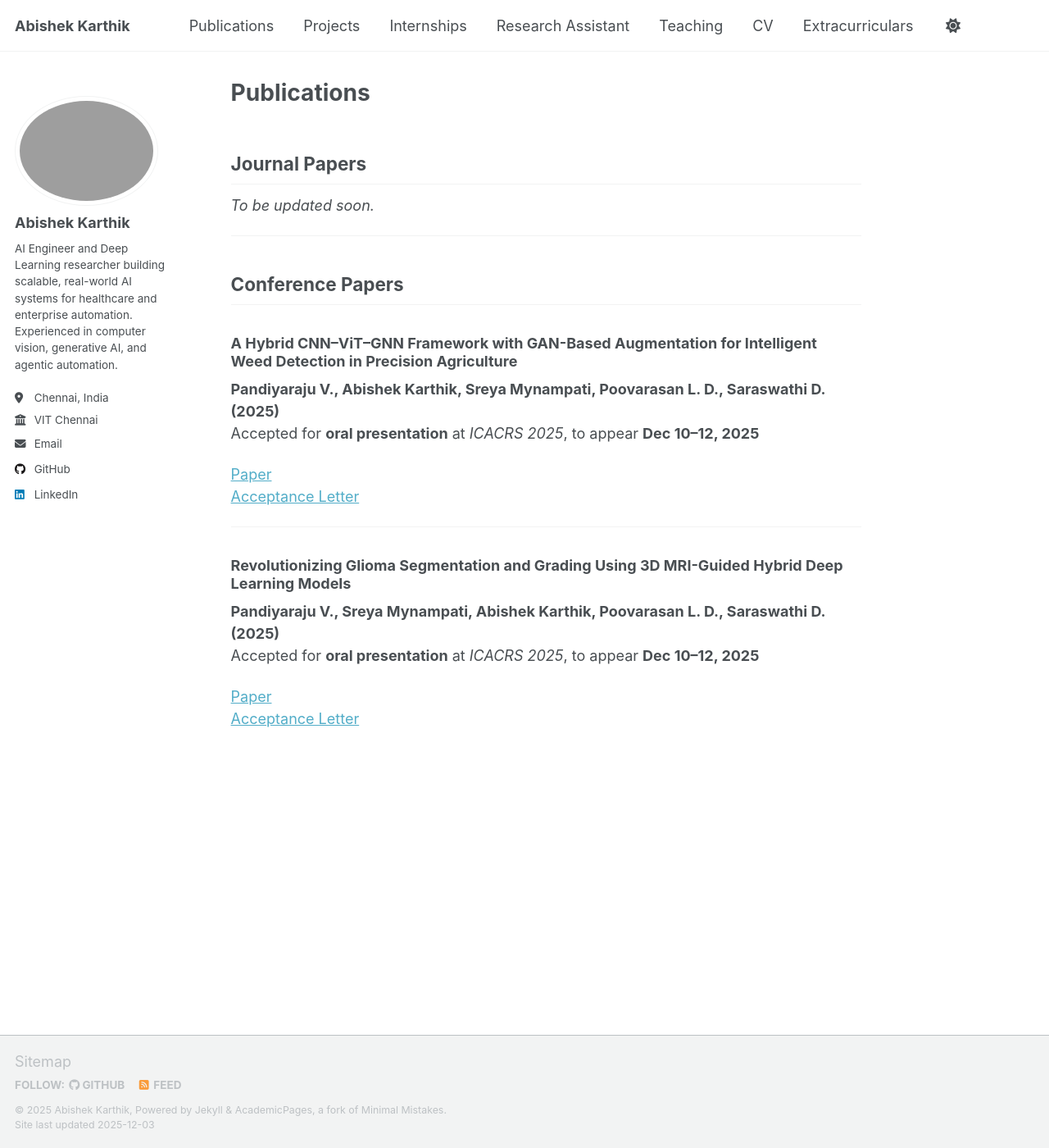
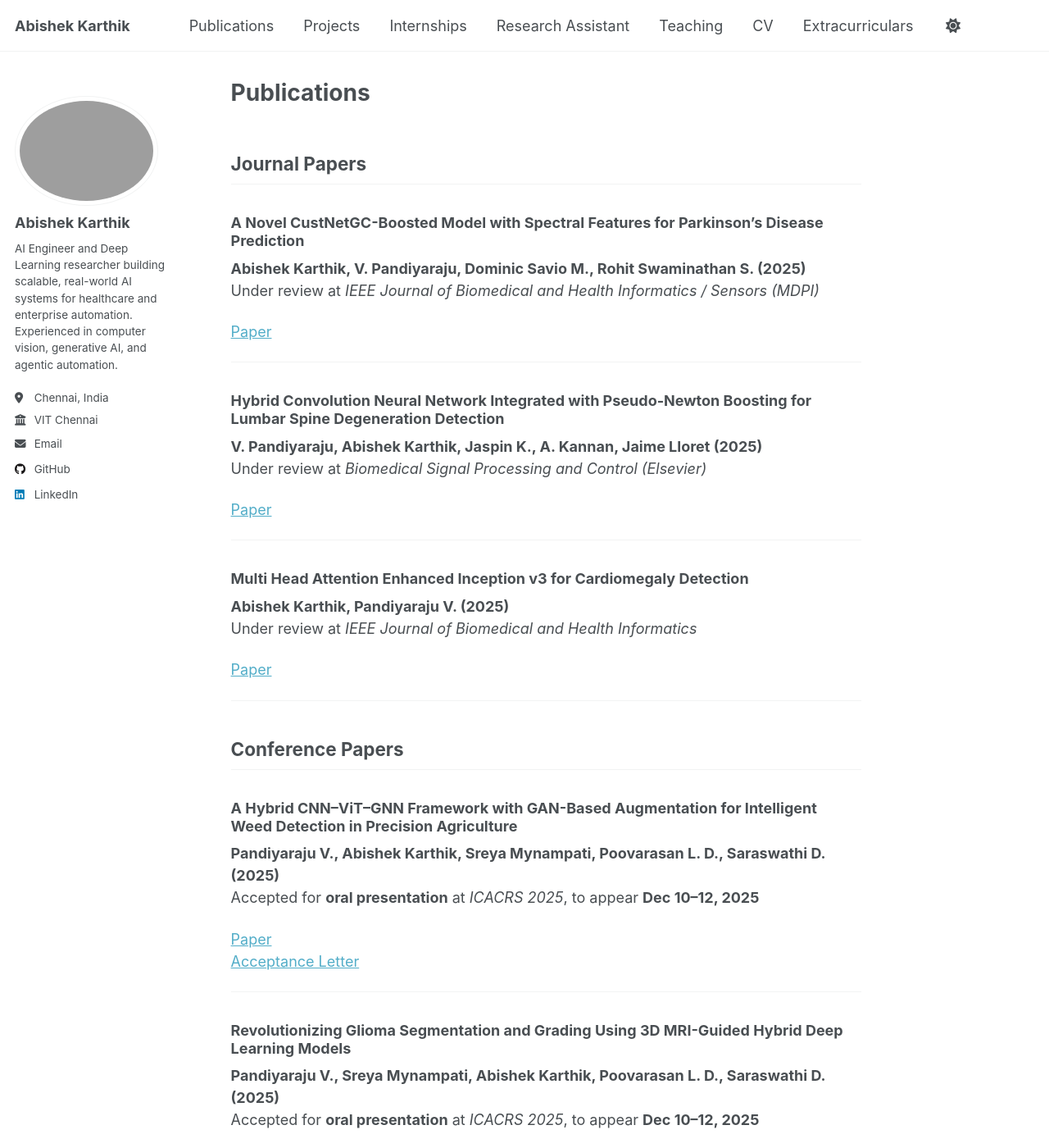
Before and after one commit to Abishekkarthik07/abishekkarthik07.github.io, a Jekyll site: the page built from _pages/publications.md, in a window 1280 px wide and 1400 px high. Shown: the whole window at 82% size. Built offline with Jekyll 4.4.1, drawn with Linux system fonts in a browser that asks for light colours; a script that is not in the unit is left out; some of the changed text lies outside the part shown.

Commit message:
Update publications: add journal and conference papers

```diff
--- a/_pages/publications.md
+++ b/_pages/publications.md
@@ -7,7 +7,27 @@ permalink: /publications/
 
 ## Journal Papers
 
-_To be updated soon._
+### **A Novel CustNetGC-Boosted Model with Spectral Features for Parkinson's Disease Prediction**
+**Abishek Karthik, V. Pandiyaraju, Dominic Savio M., Rohit Swaminathan S. (2025)**
+Under review at *IEEE Journal of Biomedical and Health Informatics / Sensors (MDPI)*
+
+[Paper](https://arxiv.org/abs/2511.15485)
+
+---
+
+### **Hybrid Convolution Neural Network Integrated with Pseudo-Newton Boosting for Lumbar Spine Degeneration Detection**
+**V. Pandiyaraju, Abishek Karthik, Jaspin K., A. Kannan, Jaime Lloret (2025)**
+Under review at *Biomedical Signal Processing and Control (Elsevier)*
+
+[Paper](https://arxiv.org/abs/2511.13877)
+
+---
+
+### **Multi Head Attention Enhanced Inception v3 for Cardiomegaly Detection**
+**Abishek Karthik, Pandiyaraju V. (2025)**
+Under review at *IEEE Journal of Biomedical and Health Informatics*
+
+[Paper](https://arxiv.org/abs/2511.20101)
 
 ---
 
@@ -28,3 +48,19 @@ Accepted for **oral presentation** at *ICACRS 2025*, to appear **Dec 10–12, 20
 
 [Paper](https://arxiv.org/abs/2511.21673)
 [Acceptance Letter](/files/Acceptance Letter ICACRS079.pdf)
+
+---
+
+### **Explainable AI for Diabetic Retinopathy Detection Using Deep Learning with Attention Mechanisms and Fuzzy Logic-Based Interpretability**
+**Abishek Karthik, V. Pandiyaraju, Sreya Mynampati (2025)**
+Under review at *IEEE International Conference on Biomedical Engineering & Healthcare*
+
+[Paper](https://arxiv.org/abs/2511.16294)
+
+---
+
+### **Unified Deep Learning Platform for Dust and Fault Diagnosis in Solar Panels Using Thermal and Visual Imaging**
+**Abishek Karthik, Sreya Mynampati, Pandiyaraju V. (2025)**
+Under review at *IEEE Transactions on Industrial Informatics*
+
+[Paper](https://arxiv.org/abs/2511.18514)
```
